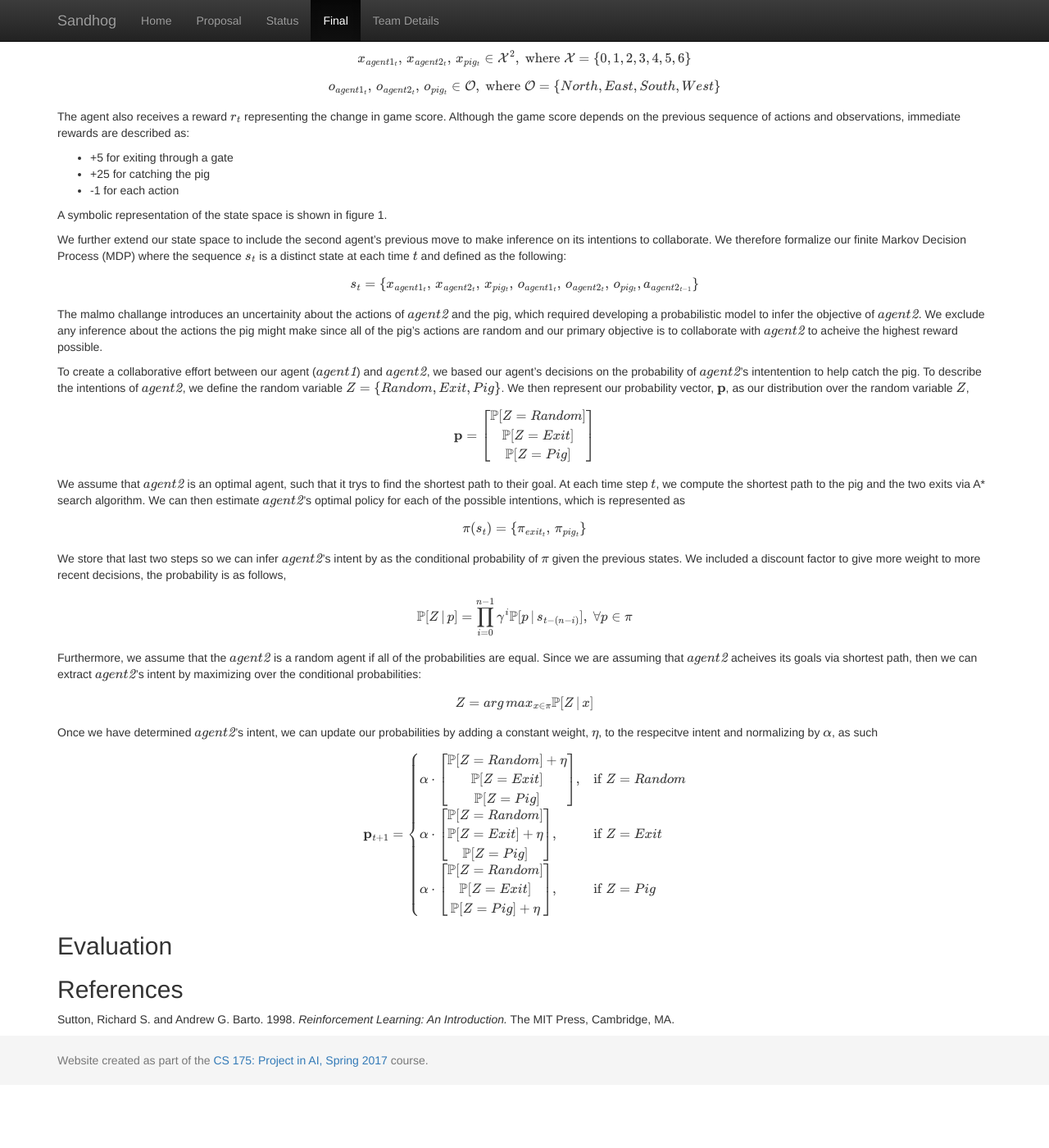
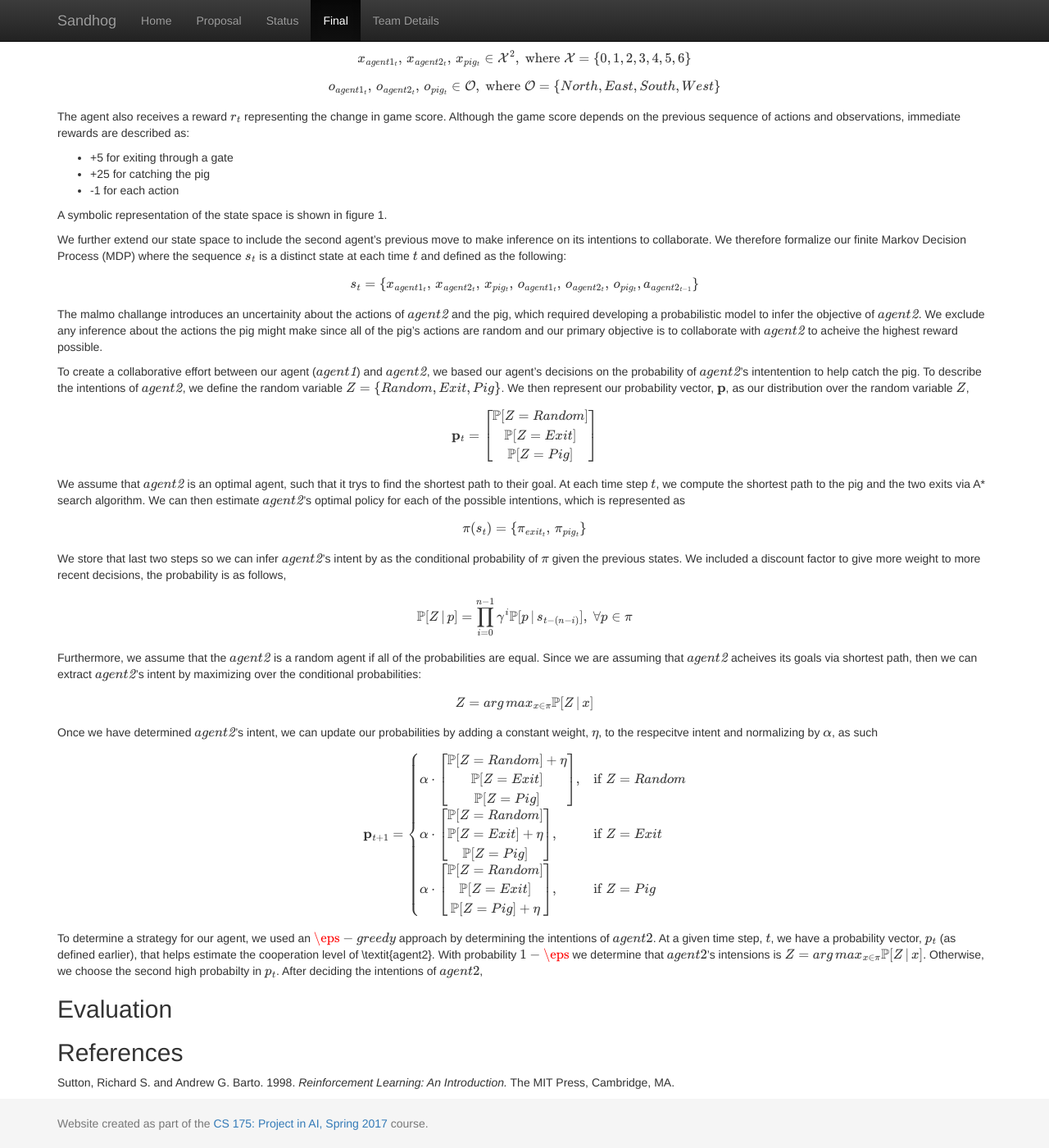
Before and after one commit to hfloresr/Sandhog, a Jekyll site: the page built from docs/final.md, in a window 1280 px wide and 1400 px high, scrolled down 891 px. Shown: the whole window at 82% size. Built offline with Jekyll 4.4.1, drawn with Linux system fonts in a browser that asks for light colours; formulas are drawn with MathJax 3; before the commit the page ends 2214 px from its top, so only the background shows below that.

Commit message:
started strategy

```diff
--- a/docs/final.md
+++ b/docs/final.md
@@ -38,7 +38,7 @@ The malmo challange introduces an uncertainity about the actions of $$\textit{ag
 
 To create a collaborative effort between our agent ($$\textit{agent1}$$) and $$\textit{agent2}$$, we based our agent's decisions on the probability of $$\textit{agent2}$$'s intentention to help catch the pig.  To describe the intentions of $$\textit{agent2}$$, we define the random variable $$Z = \{Random, Exit, Pig\}$$. We then represent our probability vector, $$\mathbf{p}$$, as our distribution over the random variable $$Z$$,
 
-$$\mathbf{p} =
+$$\mathbf{p}_{t} =
 \begin{bmatrix}
 \mathbb{P}[Z = Random] \\
 \mathbb{P}[Z = Exit] \\
@@ -83,8 +83,9 @@ $$\mathbf{p}_{t+1} =
 \mathbb{P}[Z = Exit] \\
 \mathbb{P}[Z = Pig] + \eta
 \end{bmatrix}, & \text{if $Z = Pig$}\\
+\end{cases}$$
 
-\end{cases}$$
+To determine a strategy for our agent, we used an $$\eps - greedy$$ approach by determining the intentions of $$agent2$$. At a given time step, $$t$$, we have a probability vector, $$p_{t}$$ (as defined earlier), that helps estimate the cooperation level of \textit{agent2}. With probability $$1 - \eps$$ we determine that $$agent2$$'s intensions is $$Z = arg\,max_{x \in \pi} \mathbb{P}[Z \, \lvert \, x]$$. Otherwise, we choose the second high probabilty in $$p_{t}$$. After deciding the intentions of $$agent2$$,
 
 ## Evaluation
 
```
